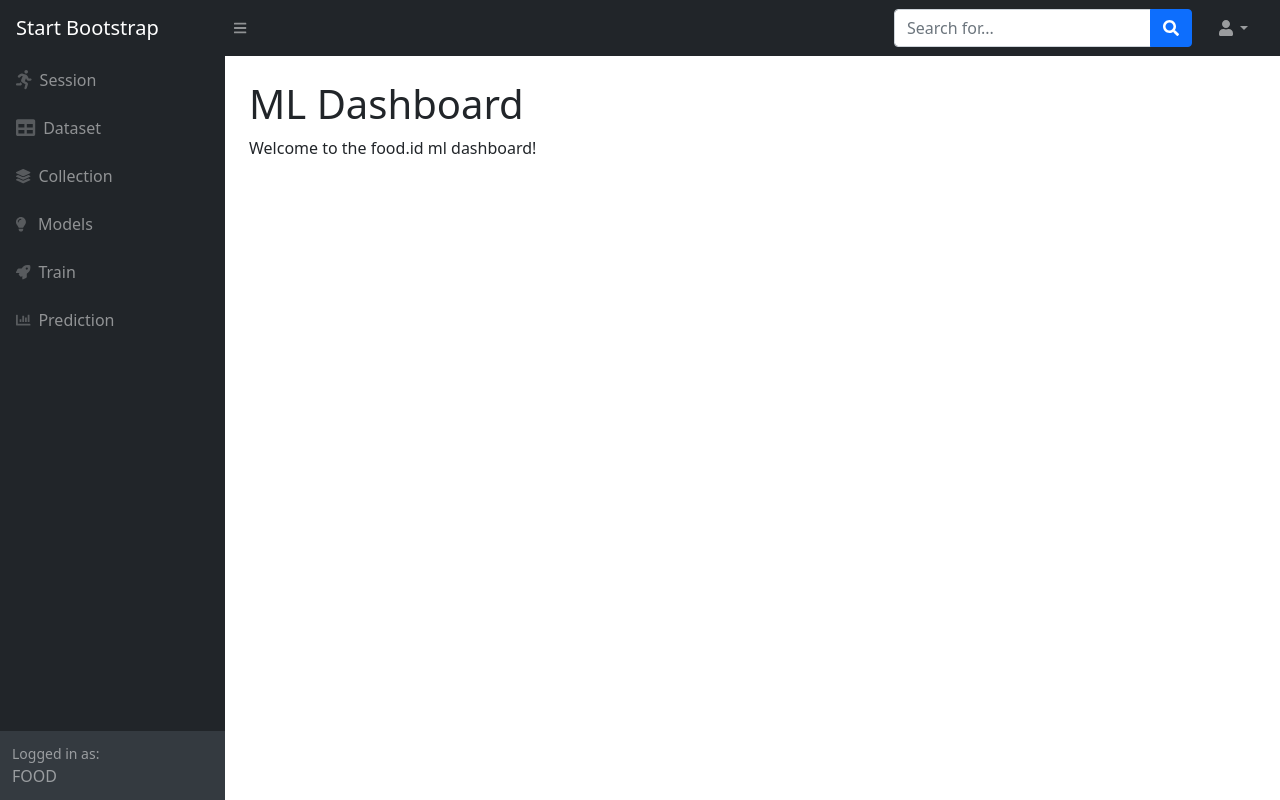
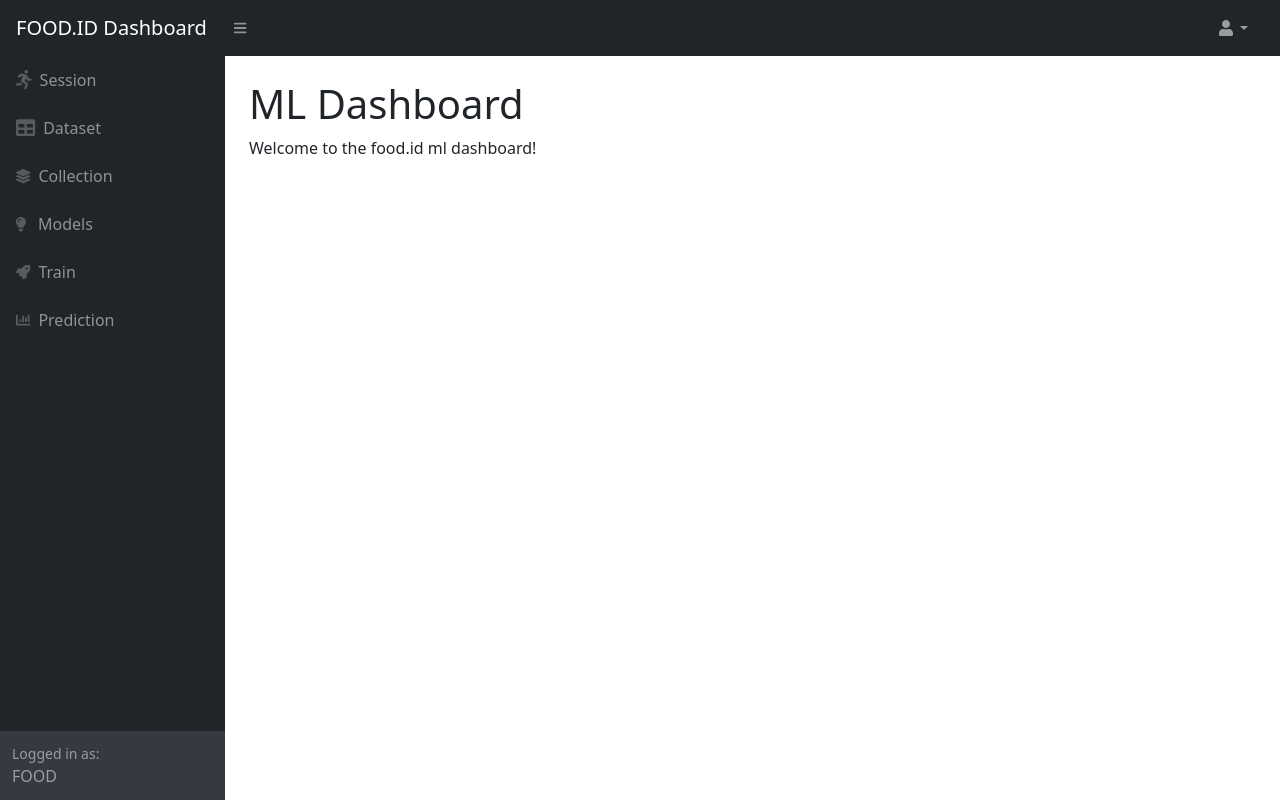
Before and after one commit to williammtan/fd-ml-dashboard, a Django app: page / in a window 1280 px wide. Run offline with Django 3.2, Linux system fonts and the light colour scheme; parts of the project's set-up code (start-up, migrations or seed data) failed here and were passed over; some libraries are stand-ins or nearby versions.

Commit message:
delete useless html sections

```diff
--- a/ml_dashboard/templates/base.html
+++ b/ml_dashboard/templates/base.html
@@ -16,16 +16,11 @@
 <body class="sb-nav-fixed">
     <nav class="sb-topnav navbar navbar-expand navbar-dark bg-dark">
         <!-- Navbar Brand-->
-        <a class="navbar-brand ps-3" href="index.html">Start Bootstrap</a>
+        <a class="navbar-brand ps-3" href="index.html">FOOD.ID Dashboard</a>
         <!-- Sidebar Toggle-->
         <button class="btn btn-link btn-sm order-1 order-lg-0 me-4 me-lg-0" id="sidebarToggle" href="#!"><svg class="svg-inline--fa fa-bars fa-w-14" aria-hidden="true" focusable="false" data-prefix="fas" data-icon="bars" role="img" xmlns="http://www.w3.org/2000/svg" viewBox="0 0 448 512" data-fa-i2svg=""><path fill="currentColor" d="M16 132h416c8.837 0 16-7.163 16-16V76c0-8.837-7.163-16-16-16H16C7.163 60 0 67.163 0 76v40c0 8.837 7.163 16 16 16zm0 160h416c8.837 0 16-7.163 16-16v-40c0-8.837-7.163-16-16-16H16c-8.837 0-16 7.163-16 16v40c0 8.837 7.163 16 16 16zm0 160h416c8.837 0 16-7.163 16-16v-40c0-8.837-7.163-16-16-16H16c-8.837 0-16 7.163-16 16v40c0 8.837 7.163 16 16 16z"></path></svg><!-- <i class="fas fa-bars"></i> Font Awesome fontawesome.com --></button>
         <!-- Navbar Search-->
-        <form class="d-none d-md-inline-block form-inline ms-auto me-0 me-md-3 my-2 my-md-0">
-            <div class="input-group">
-                <input class="form-control" type="text" placeholder="Search for..." aria-label="Search for..." aria-describedby="btnNavbarSearch">
-                <button class="btn btn-primary" id="btnNavbarSearch" type="button"><svg class="svg-inline--fa fa-search fa-w-16" aria-hidden="true" focusable="false" data-prefix="fas" data-icon="search" role="img" xmlns="http://www.w3.org/2000/svg" viewBox="0 0 512 512" data-fa-i2svg=""><path fill="currentColor" d="M505 442.7L405.3 343c-4.5-4.5-10.6-7-17-7H372c27.6-35.3 44-79.7 44-128C416 93.1 322.9 0 208 0S0 93.1 0 208s93.1 208 208 208c48.3 0 92.7-16.4 128-44v16.3c0 6.4 2.5 12.5 7 17l99.7 99.7c9.4 9.4 24.6 9.4 33.9 0l28.3-28.3c9.4-9.4 9.4-24.6.1-34zM208 336c-70.7 0-128-57.2-128-128 0-70.7 57.2-128 128-128 70.7 0 128 57.2 128 128 0 70.7-57.2 128-128 128z"></path></svg><!-- <i class="fas fa-search"></i> Font Awesome fontawesome.com --></button>
-            </div>
-        </form>
+        <form class="d-none d-md-inline-block form-inline ms-auto me-0 me-md-3 my-2 my-md-0"></form>
         <!-- Navbar-->
         <ul class="navbar-nav ms-auto ms-md-0 me-3 me-lg-4">
             <li class="nav-item dropdown">
```
